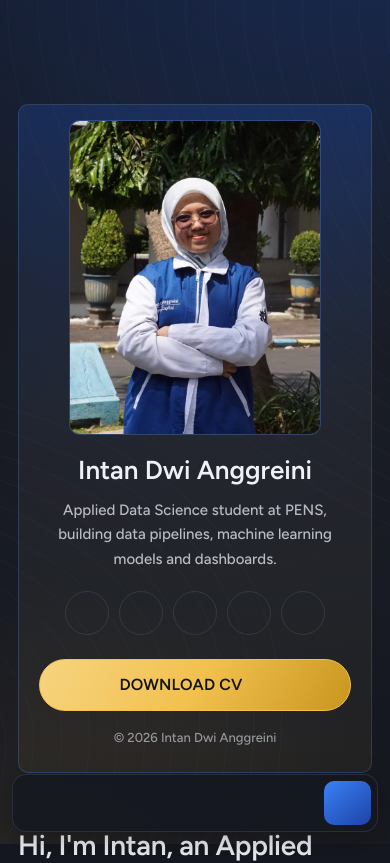
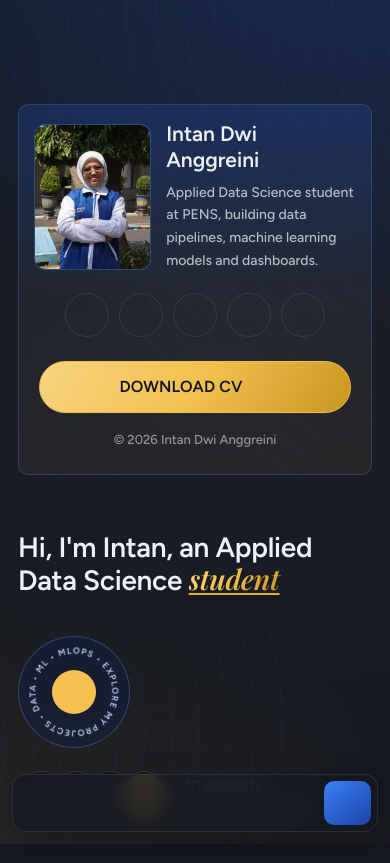
Before and after one commit to intananggreini99/my-porto, a React (Vite) app: page / in a window 390 px wide. Shown: the top 863 px of the page. Built offline with nearby package versions, Linux system fonts and the light colour scheme.

Commit message:
Update design layout - 1

```diff
--- a/src/components/About.jsx
+++ b/src/components/About.jsx
@@ -1,6 +1,6 @@
 import profile from "../data/profile";
 import { cn } from "../lib/utils";
-import { cardClass, Chip, Icon, IconTile, Reveal, Socials } from "./ui";
+import { cardClass, Icon, IconTile, Reveal, Socials } from "./ui";
 
 function Timeline({ items, tone }) {
   return (
@@ -70,23 +70,14 @@ export default function About() {
 
       <div className="mt-16 grid items-start gap-6 md:grid-cols-2">
         <div className="grid gap-6">
-          <Reveal as="h3" className="text-[28px] leading-tight font-semibold md:text-[34px]">Experience</Reveal>
-          <Timeline items={profile.experience} tone="blue" />
+          <Reveal as="h3" className="text-[28px] leading-tight font-semibold md:text-[34px]">Education</Reveal>
+          <Timeline items={profile.education} tone="gold" />
+        </div>
+        {/* Top padding lines the card up with the timeline beside the Education heading. */}
+        <div className="md:pt-[66px]">
           <Reveal className={cn(cardClass, "bg-linear-160 from-gold-400/15 to-white/[0.035] text-center")}>
             <h3 className="text-2xl font-semibold">Stay connected</h3>
             <Socials items={[s.linkedin, s.github, s.instagram, s.whatsapp, s.tableau]} className="mt-4 gap-2 sm:gap-2.5" linkClassName="size-11 sm:size-12" />
-          </Reveal>
-        </div>
-        <div className="grid gap-6">
-          <Reveal as="h3" className="text-[28px] leading-tight font-semibold md:text-[34px]">Education</Reveal>
-          <Timeline items={profile.education} tone="gold" />
-          <Reveal className={cn(cardClass, "bg-linear-160 from-blue-600/20 to-white/[0.035]")}>
-            <h3 className="text-2xl font-semibold">Languages</h3>
-            <ul className="mt-3.5 flex flex-wrap gap-2">
-              {profile.languages.map((l) => (
-                <Chip as="li" key={l} className="border-blue-400/30 bg-blue-600/20">{l}</Chip>
-              ))}
-            </ul>
           </Reveal>
         </div>
       </div>
--- a/src/components/Activities.jsx
+++ b/src/components/Activities.jsx
@@ -12,7 +12,7 @@ export default function Activities({ onOpen }) {
 
   return (
     <section id="activities" aria-labelledby="activities-title" className="pt-24 xl:pt-30">
-      <SectionHeader id="activities-title" eyebrow="Activities" lines={["Beyond the Code,", "Leading and"]} accent="Guiding" />
+      <SectionHeader id="activities-title" size="sub" lines={["My"]} accent="Experience" />
       <ul className="mt-14 grid gap-x-6 gap-y-10 md:grid-cols-2 md:gap-y-8">
         {data.activities.map((a, i) => {
           const featured = i === 0;
--- a/src/components/Credentials.jsx
+++ b/src/components/Credentials.jsx
@@ -6,7 +6,7 @@ export default function Credentials() {
   const n = data.achievements.length;
   return (
     <section id="credentials" aria-labelledby="credentials-title" className="pt-24 xl:pt-30">
-      <SectionHeader id="credentials-title" eyebrow="Credentials" lines={["Certified Skills,", "Strong Academic"]} accent="Record" />
+      <SectionHeader id="credentials-title" size="sub" lines={["Certified Skills & Academic"]} accent="Record" />
       <ul className="mt-14 grid gap-6 md:grid-cols-2">
         {data.achievements.map((a, i) => {
           const gold = a.tone === "gold";
--- a/src/components/Profile.jsx
+++ b/src/components/Profile.jsx
@@ -2,15 +2,19 @@ import profile from "../data/profile";
 import { asset, emailLink } from "../lib/utils";
 import { Button, Icon, Socials } from "./ui";
 
-/* Sticky sidebar card on desktop, a wide card on tablets, a centred card on phones. */
+/*
+ * Phones: photo and name/intro side by side, socials and CV button centred below.
+ * Tablets: photo on the left, everything else stacked on the right.
+ * Desktop: sticky sidebar card, everything stacked and centred.
+ */
 export default function ProfileCard() {
   const s = profile.socials;
   return (
     <aside
       aria-label="Profile"
-      className="grid items-center gap-5 rounded-card border border-blue-400/20 bg-linear-175 from-blue-600/20 via-white/[0.04] to-gold-400/[0.06] p-4 text-center md:grid-cols-[minmax(200px,240px)_minmax(0,1fr)] md:gap-7 md:text-left xl:sticky xl:top-[calc(var(--header-h)+16px)] xl:block xl:px-4 xl:pt-4 xl:pb-6 xl:text-center"
+      className="grid grid-cols-[clamp(104px,36%,180px)_minmax(0,1fr)] items-center gap-x-4 gap-y-5 rounded-card border border-blue-400/20 bg-linear-175 from-blue-600/20 via-white/[0.04] to-gold-400/[0.06] p-4 md:grid-cols-[minmax(200px,240px)_minmax(0,1fr)] md:gap-x-7 xl:sticky xl:top-[calc(var(--header-h)+16px)] xl:block xl:px-4 xl:pt-4 xl:pb-6 xl:text-center"
     >
-      <div className="mx-auto aspect-[4/5] w-full max-w-[250px] overflow-hidden rounded-card bg-surface-strong shadow-[0_0_0_1px_rgb(106_165_255/0.25)] md:max-w-none">
+      <div className="aspect-[4/5] w-full overflow-hidden rounded-card bg-surface-strong shadow-[0_0_0_1px_rgb(106_165_255/0.25)] md:row-span-2">
         <img
           src={asset(profile.photo.src)}
           alt={profile.photo.alt}
@@ -20,14 +24,20 @@ export default function ProfileCard() {
           className="size-full object-cover"
         />
       </div>
-      <div className="px-1 pb-2 md:py-2 md:pr-2 md:pl-0 xl:p-0">
-        <h2 className="text-[26px] leading-tight font-semibold sm:text-[30px] xl:mt-5 xl:text-[27px] 2xl:text-[30px]">{profile.name}</h2>
-        <p className="mx-auto mt-3 max-w-[30ch] text-[15px] leading-relaxed text-muted md:mx-0 md:max-w-[46ch] xl:mx-auto xl:max-w-[28ch]">
+
+      <div className="text-left md:self-end md:pt-2 md:pr-2 xl:p-0 xl:text-center">
+        <h2 className="text-[21px] leading-tight font-semibold xs:text-[23px] sm:text-[28px] md:text-[30px] xl:mt-5 xl:text-[27px] 2xl:text-[30px]">
+          {profile.name}
+        </h2>
+        <p className="mt-2 text-[14px] leading-relaxed text-muted sm:mt-3 sm:text-[15px] md:max-w-[46ch] xl:mx-auto xl:max-w-[28ch]">
           {profile.intro}
         </p>
+      </div>
+
+      <div className="col-span-2 px-1 pb-2 text-center md:col-span-1 md:col-start-2 md:self-start md:pr-2 md:pb-2 md:pl-0 md:text-left xl:p-0 xl:text-center">
         <Socials
           items={[s.linkedin, s.github, s.instagram, s.whatsapp, { label: "Email", url: emailLink(profile.email), icon: "i-mail" }]}
-          className="mt-5 md:justify-start xl:justify-center"
+          className="md:justify-start xl:mt-5 xl:justify-center"
         />
         <Button href={asset(profile.cv)} download className="mt-6 w-full xs:w-auto">
           Download CV <Icon id="i-download" />
--- a/src/components/Projects.jsx
+++ b/src/components/Projects.jsx
@@ -60,7 +60,7 @@ export default function Projects({ onOpen }) {
 
   return (
     <section id="projects" aria-labelledby="projects-title" className="pt-24 xl:pt-30">
-      <SectionHeader id="projects-title" eyebrow="My portfolio" lines={["Data Projects", "With Real"]} accent="Results" />
+      <SectionHeader id="projects-title" size="sub" lines={["My Projects"]} accent="Portfolio" />
 
       <div role="group" aria-label="Filter projects by category" className="-mx-[var(--gutter)] mt-12 flex gap-2.5 overflow-x-auto px-[var(--gutter)] pb-1 sm:mx-0 sm:flex-wrap sm:overflow-visible sm:px-0 [scrollbar-width:none]">
         {data.filters.map((f) => {
```
